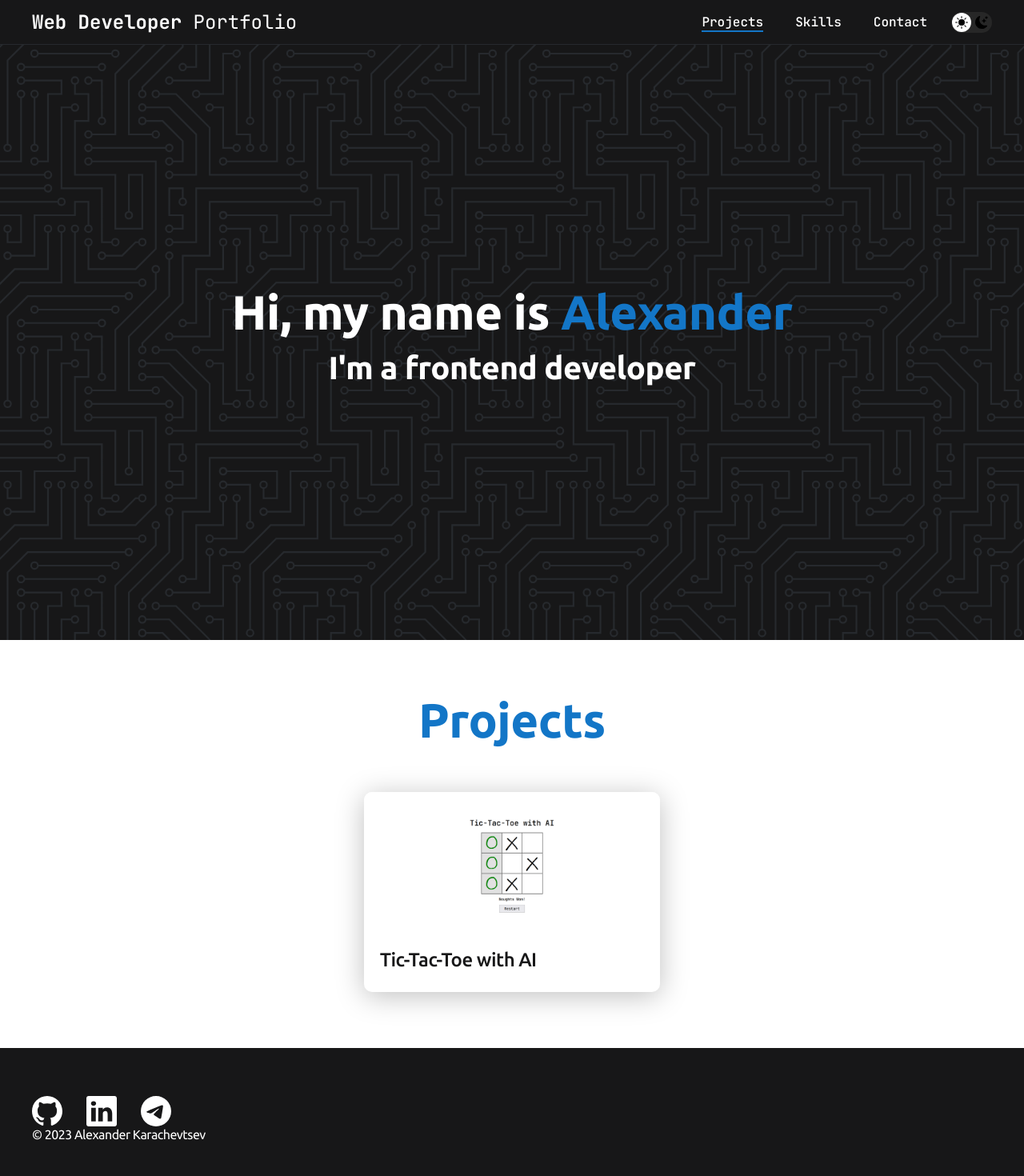
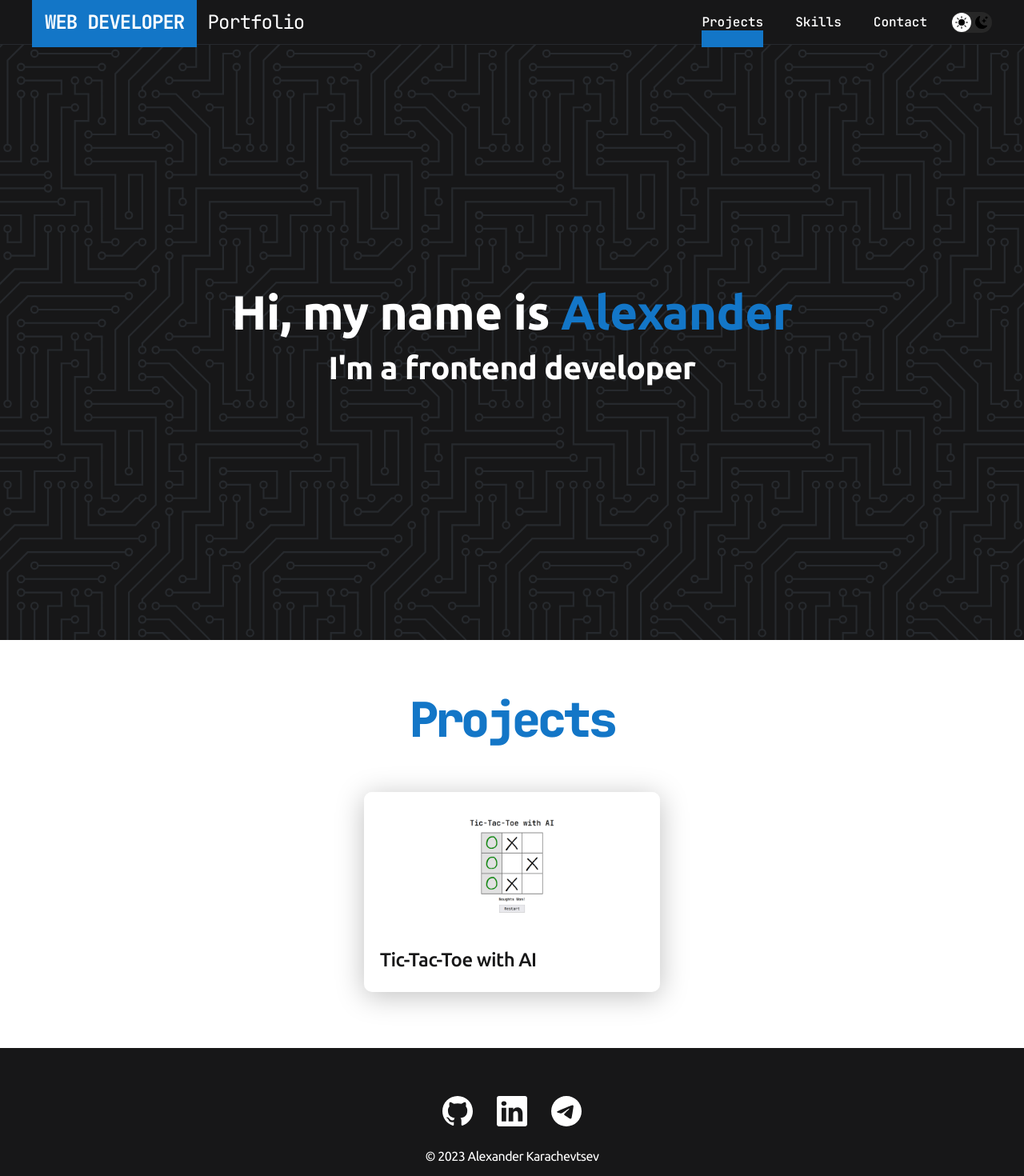
Before and after one commit to winerar/portfolio-old, a React (Vite) app: page / in a window 1280 px wide. Shown: the top 1470 px of the page at 80% size. Built offline with nearby package versions, Linux system fonts and the light colour scheme.

Commit message:
animations

```diff
--- a/src/styles/animations.css
+++ b/src/styles/animations.css
@@ -15,3 +15,12 @@
     background-size: 25rem;
   }
 }
+
+@keyframes text-shine {
+  0% {
+    background-position: 0% 50%;
+  }
+  100% {
+    background-position: 100% 50%;
+  }
+}
--- a/src/styles/main.css
+++ b/src/styles/main.css
@@ -1,5 +1,5 @@
-@import "reset.css";
-@import "animations.css";
+@import "./reset.css";
+@import "./animations.css";
 @import url("https://fonts.googleapis.com/css2?family=JetBrains+Mono:wght@400;500;700;800&family=Ubuntu:wght@400;500;700&display=swap");
 
 /*
@@ -74,9 +74,11 @@ a {
   margin-bottom: 3.75rem;
   transition: var(--color-transition);
   font-size: 3.75rem;
-  font-weight: 700;
+  font-weight: 900;
   color: var(--title-1);
   text-align: center;
+  font-family: "Jetbrains Mono";
+  letter-spacing: -0.25rem;
 }
 
 .title-2 {
@@ -86,6 +88,8 @@ a {
   font-weight: 700;
   line-height: 1.3;
   color: var(--title-2);
+  font-family: "Jetbrains Mono";
+  letter-spacing: -0.25rem;
 }
 
 .none {
@@ -121,10 +125,20 @@ a {
   font-size: 1.5rem;
   font-family: "JetBrains Mono", monospace;
   color: var(--header-text);
+  letter-spacing: -0.0625rem;
 }
 
 .logo strong {
+  position: relative;
   font-weight: 700;
+  text-transform: uppercase;
+  background: var(--accent);
+  padding: 1rem;
+}
+
+.text-typer {
+  border-right: 0.1em solid white;
+  /* animation: blink-caret 0.75s step-end infinite; */
 }
 
 .nav-list {
@@ -158,7 +172,7 @@ a {
   top: 100%;
   left: 0;
   width: 100%;
-  height: 0.125rem;
+  height: 100%;
   background-color: var(--accent);
 }
 
@@ -246,7 +260,26 @@ a {
 }
 
 .header__title em {
+  position: relative;
   color: var(--accent);
+}
+
+.header__title em:hover {
+  background: linear-gradient(
+    to right,
+    var(--accent) 0%,
+    var(--accent) 20%,
+    var(--white) 22%,
+    var(--accent) 25%,
+    var(--accent) 35%,
+    var(--white) 40%,
+    var(--accent) 45%,
+    var(--accent) 100%
+  );
+  background-clip: text;
+  color: transparent;
+  background-size: 500% auto;
+  animation: text-shine 2s ease-in-out;
 }
 
 .header__text {
@@ -266,10 +299,10 @@ a {
   align-items: center;
   column-gap: 0.625rem;
   width: fit-content;
-  padding: 0.75rem 1.5rem;
+  padding: 1rem 2rem;
   transition: all 0.2s ease-in;
   background-color: var(--accent);
-  border-radius: 18.75rem;
+  /* border-radius: 18.75rem; */
   font-size: 1rem;
   font-weight: 500;
   color: var(--white);
@@ -277,14 +310,15 @@ a {
 }
 
 .btn:hover {
-  padding: 0.75rem 1.75rem;
-  background-color: var(--white);
-  color: var(--accent);
+  /* padding: 1rem 2.5rem; */
+  letter-spacing: 0.1rem;
+  /* background-color: var(--white);
+  color: var(--accent); */
+  /* transform: translateY(-0.25rem); */
 }
 
 .btn:active {
-  position: relative;
-  top: 0.0625rem;
+  letter-spacing: -0.1rem;
 }
 
 .btn-outline {
@@ -417,24 +451,12 @@ a {
   color: var(--header-text);
 }
 
-/* .footer::after {
-  content: "";
-  display: block;
-  position: absolute;
-  bottom: -6.25rem;
-  left: 0;
-  width: 100%;
-  height: 6.25rem;
-  margin-bottom: -6.25rem;
-  background-color: var(--dark-bg);
-}
 .footer__wrapper {
   display: flex;
   flex-direction: column;
   align-items: center;
   row-gap: 1.6875rem;
 }
-*/
 
 .social {
   display: flex;
@@ -454,7 +476,7 @@ a {
   margin-top: 0.5em;
 }
 
-@media (max-width: 67.5rem) {
+/* @media (max-width: 67.5rem) {
   .project {
     max-width: 57.5rem;
   }
@@ -661,4 +683,4 @@ a {
   .footer__wrapper {
     row-gap: 1.25rem;
   }
-}
+} */
```
